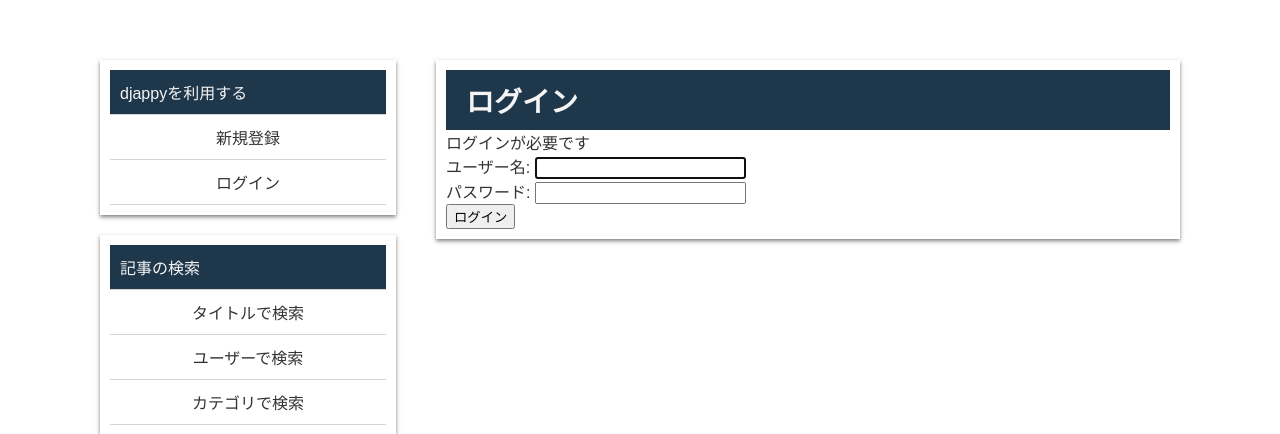
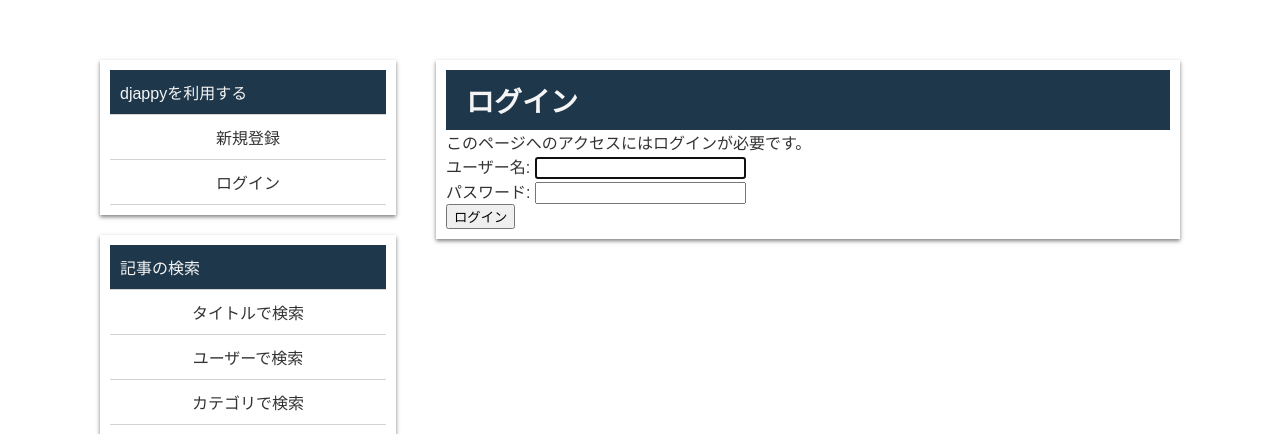
Before and after one commit to hrtg-yamazaki/djappy, a Django app: page /accounts/login/?next=/articles/create/ in a window 1280 px wide. Shown: the part 60-494 px from the top of the page. Run offline with Django 3.2, Linux system fonts and the light colour scheme; style sheets or scripts are compiled from the project's sources; some libraries are stand-ins or nearby versions.

Commit message:
アクセス制御の確認と修正
・記事の著者本人以外が編集・削除ページに遷移できないようにしました。
・加えて、URLを直打ちしてもアクセスできないように設定を行いました。
・サイドバーのリンクを修正、一部軽微なリファクタリングを行いました。

```diff
--- a/djappy/templates/djappy/article_detail.html
+++ b/djappy/templates/djappy/article_detail.html
@@ -8,8 +8,10 @@
 </h2>
 <p>{{ article.content }}</p>
 
-<a href='{% url "djappy:update" article.pk %}'>この記事を編集する</a>
-<a href='{% url "djappy:delete" article.pk %}'>この記事を削除する</a>
+{% if request.user.id == object.author_id %}
+    <a href='{% url "djappy:update" article.pk %}'>記事の編集</a>
+    <a href='{% url "djappy:delete" article.pk %}'>記事の削除</a>
+{% endif %}
 
 
 {% endblock %}
--- a/templates/layout.html
+++ b/templates/layout.html
@@ -38,7 +38,7 @@
                                     <a href='#' class='side-bar-link'>マイページ</a>
                                 </li>
                                 <li class='side-bar__box__content'>
-                                    <a href='{% url "login" %}' class='side-bar-link'>ログアウト</a>
+                                    <a href='{% url "logout" %}' class='side-bar-link'>ログアウト</a>
                                 </li>
                             {% else %}
                                 <h3 class='side-bar__box__head'>
--- a/templates/registration/login.html
+++ b/templates/registration/login.html
@@ -5,14 +5,14 @@
 <h2 class='main-contents__box__head'>ログイン</h2>
 <div>
     {% if form.errors %}
-        <p>もう一度入力してください</p>
+        <p>もう一度入力してください。</p>
     {% endif %}
 
     {% if next %}
         {% if user.is_authenticated %}
-            <p>このページにはアクセス権限がありません</p>
+            <p>このページにはアクセス権限がありません。</p>
         {% else %}
-            <p>ログインが必要です</p>
+            <p>このページへのアクセスにはログインが必要です。</p>
         {% endif %}
     {% endif %}
 
```
Also changed, not shown: djappy/views.py (+21 -3 lines).
